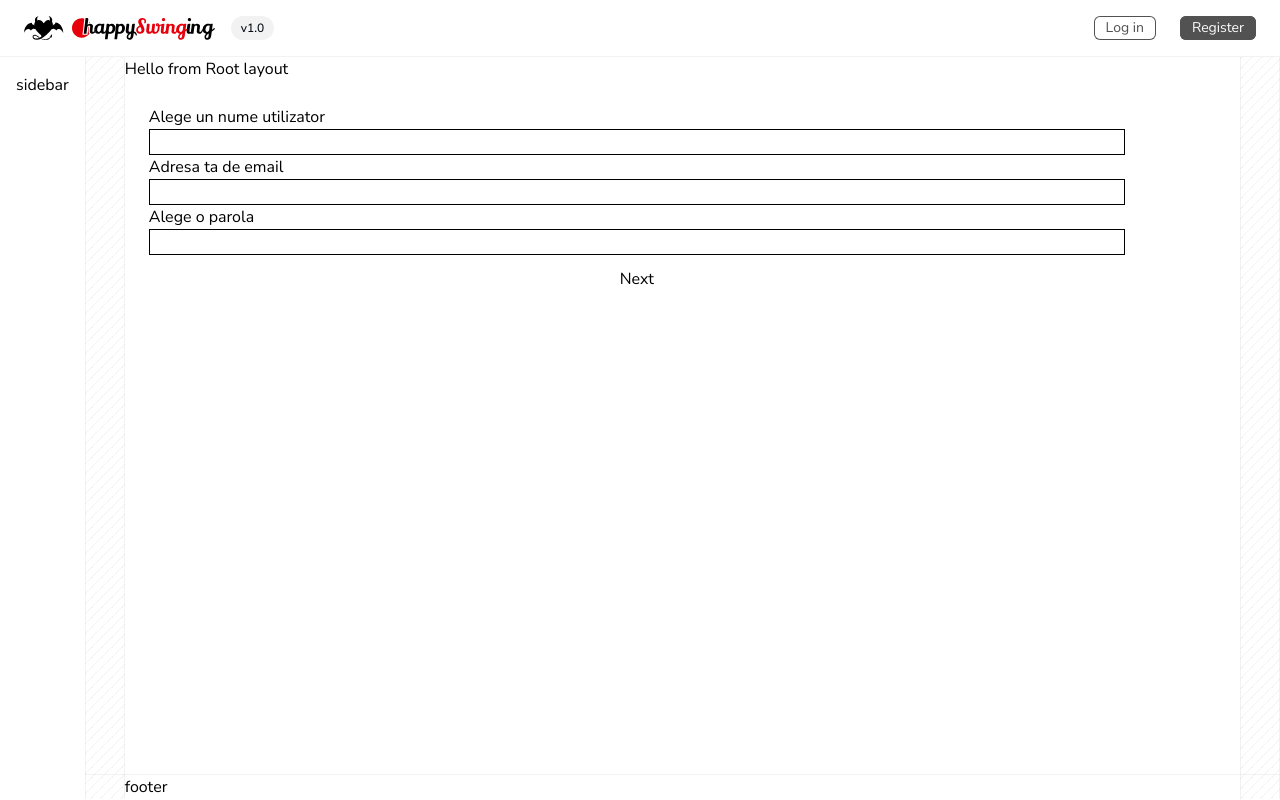
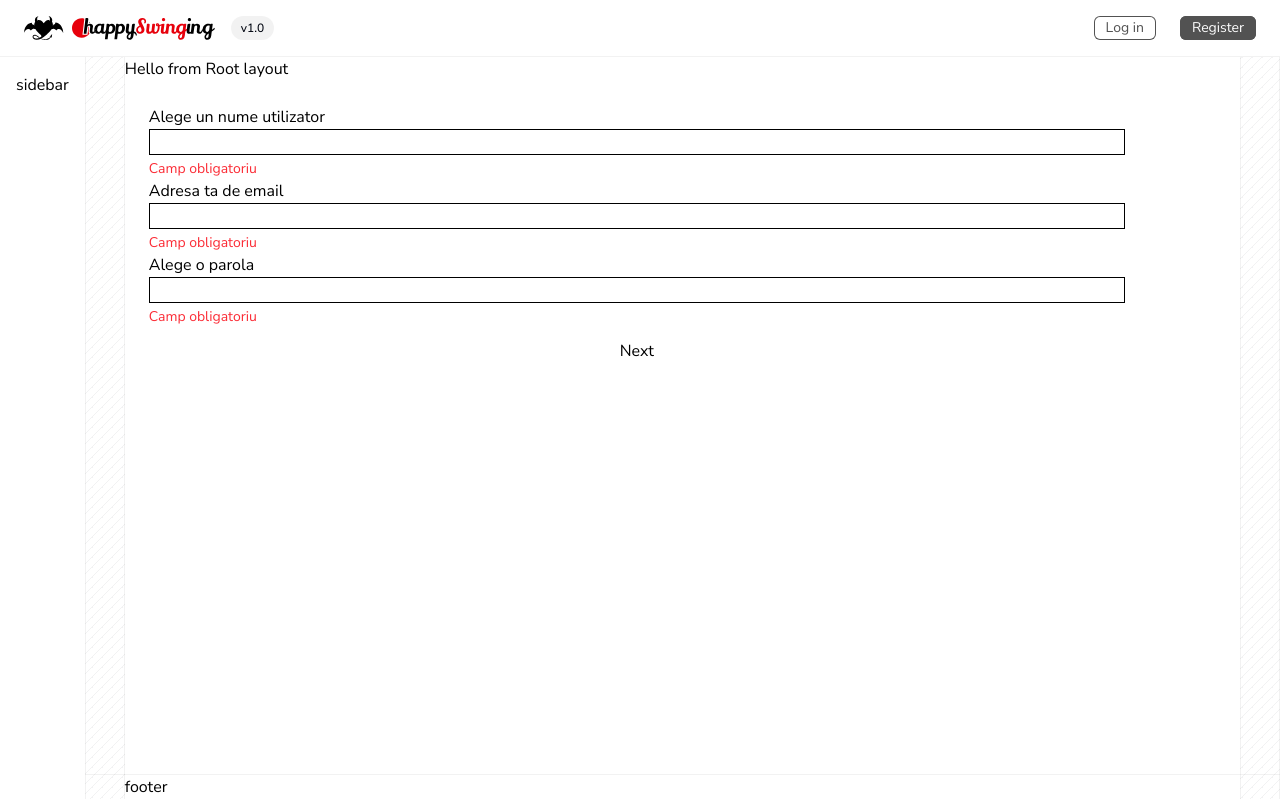
Before and after one commit to andyygit/nextjs-test, a Next.js app: page /auth/login in a window 1280 px wide. Both pictures are taken after a click on the button "Next". Built offline with nearby package versions, Linux system fonts and the light colour scheme.

Commit message:
loginform

```diff
--- a/app/auth/login/page.tsx
+++ b/app/auth/login/page.tsx
@@ -1,5 +1,5 @@
 'use client';
-import { useState } from 'react';
+import { useEffect, useState } from 'react';
 
 const validateRules = {
   required: (item: string | undefined): string =>
@@ -32,8 +32,18 @@ export default function Page() {
   const [data, setData] = useState<FormData>({});
   const [errors, setErrors] = useState({});
 
+  // useEffect(() => {
+  //   console.log('effect');
+  //   console.log(errors);
+  //   return () => {
+  //     console.log('clean up fn');
+  //     console.log(errors);
+  //   };
+  // }, [errors]);
+
   const handleChange = (key: string, value: string) => {
     setData((data) => ({ ...data, [key]: value }));
+    setErrors((e) => ({ ...e, [key]: '' }));
   };
 
   const validateData = () => {
@@ -63,9 +73,13 @@ export default function Page() {
         value={data.username || ''}
         onChange={(event) => {
           handleChange('username', event.target.value);
-          console.log(data);
         }}
       />
+      {(errors as FormData).username && (
+        <p className="text-sm text-red-500 mt-1">
+          {(errors as FormData).username}
+        </p>
+      )}
       <label htmlFor="email">Adresa ta de email</label>
       <input
         type="email"
@@ -74,9 +88,13 @@ export default function Page() {
         value={data.email || ''}
         onChange={(event) => {
           handleChange('email', event.target.value);
-          console.log(data);
         }}
       />
+      {(errors as FormData).email && (
+        <p className="text-sm text-red-500 mt-1">
+          {(errors as FormData).email}
+        </p>
+      )}
       <label htmlFor="password">Alege o parola</label>
       <input
         type="password"
@@ -85,9 +103,13 @@ export default function Page() {
         value={data.password || ''}
         onChange={(event) => {
           handleChange('password', event.target.value);
-          console.log(data);
         }}
       />
+      {(errors as FormData).password && (
+        <p className="text-sm text-red-500 mt-1">
+          {(errors as FormData).password}
+        </p>
+      )}
       <button className="mt-3" onClick={validateData}>
         Next
       </button>
```
